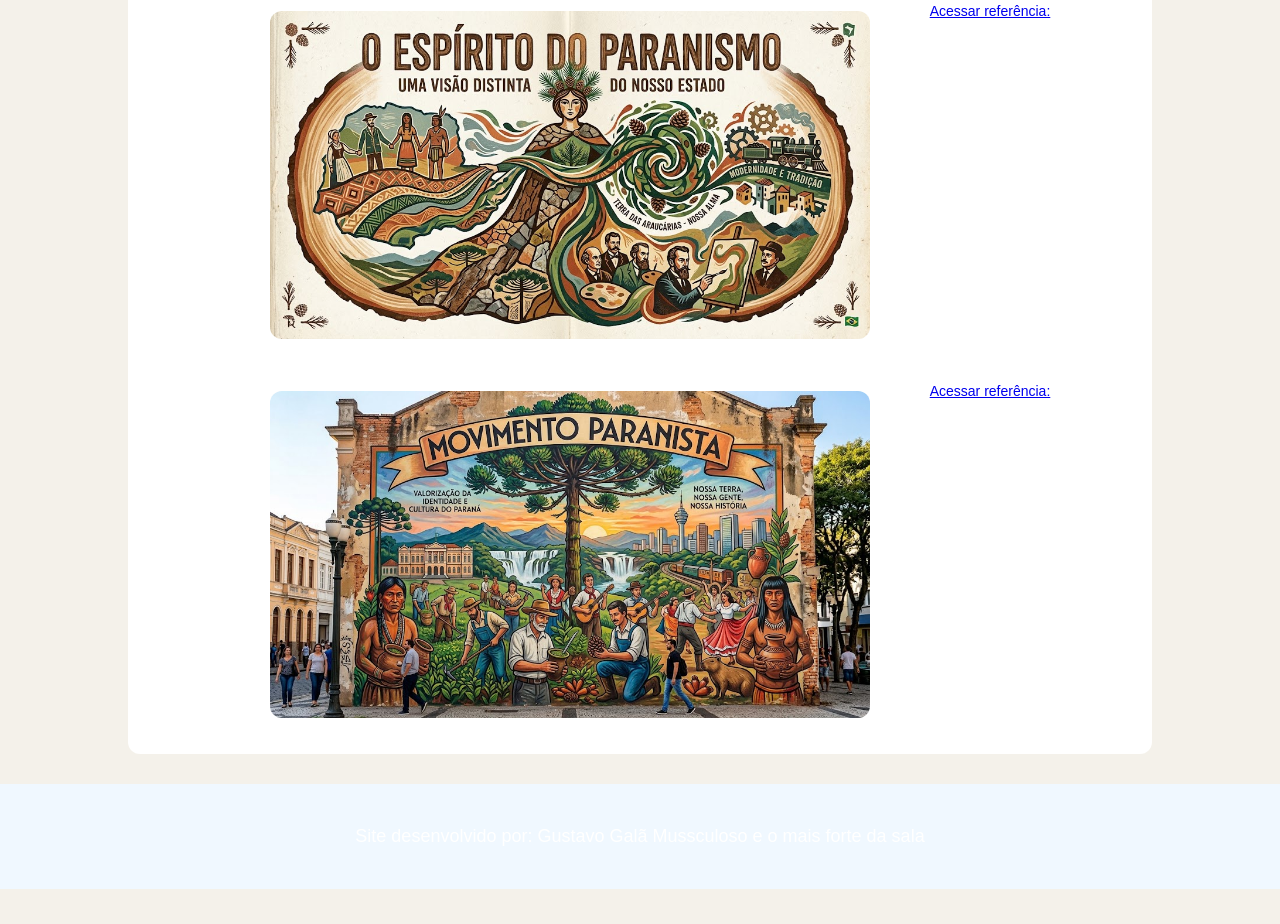
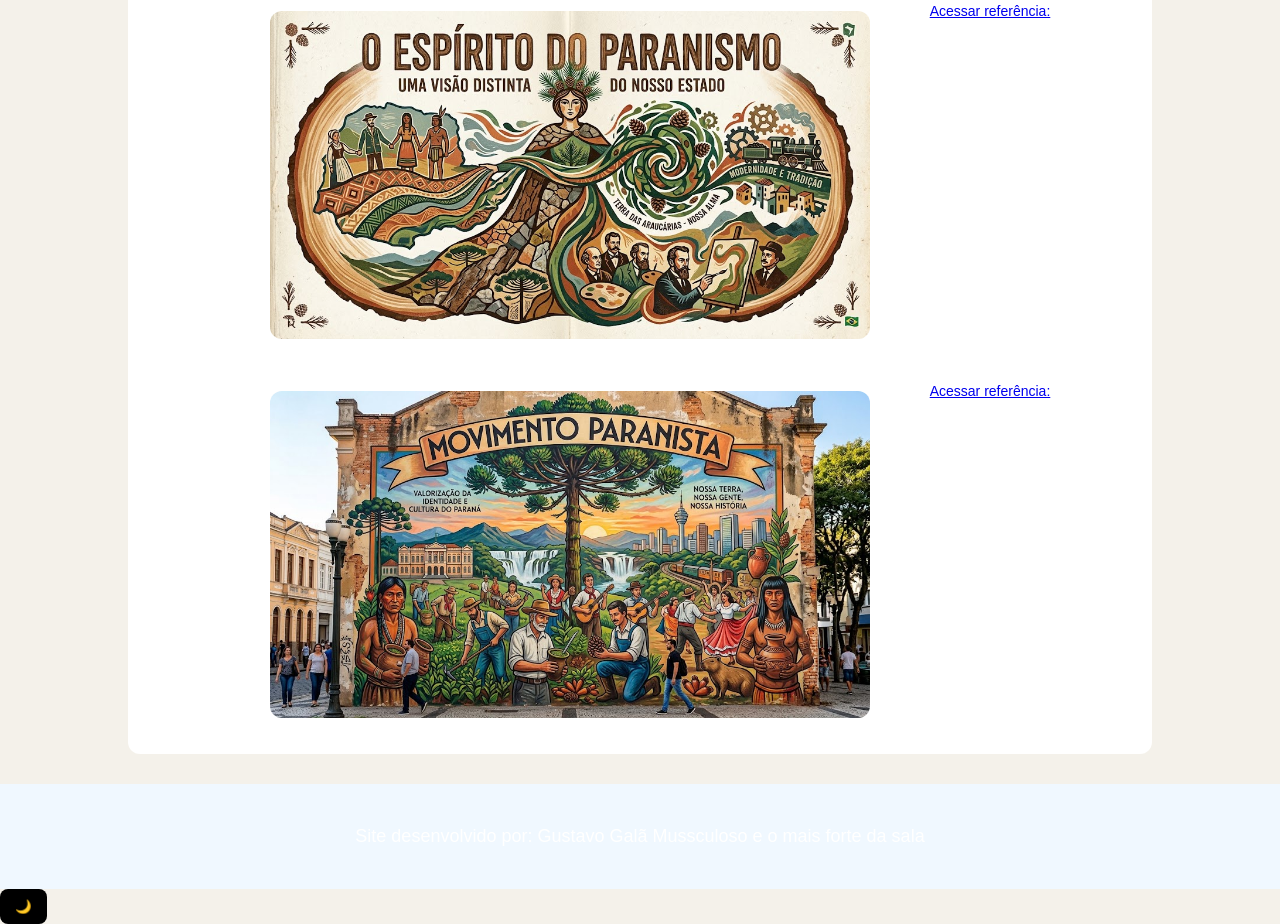
Before and after one commit to fgustavo26-spec/tarefa_arte_digital, a plain HTML site: page index.html in a window 1280 px wide. Shown: the part 4212-5136 px from the top of the page. Before the commit the page ends 5101 px from the top, so only its background shows below. Drawn offline with Linux system fonts and the light colour scheme.

Commit message:
adicionei o modo claro e escuro

```diff
--- a/index.html
+++ b/index.html
@@ -201,7 +201,9 @@
     <footer>
         <p>Site desenvolvido por: Gustavo Galã Mussculoso e o mais forte da sala</p>
     </footer>
-
-</body>
+    <button class="btn-tema" aria-label="alternar entre tema claro e escuro">
+        🌙
+    </button>
+    </body>
 
 </html>
```
